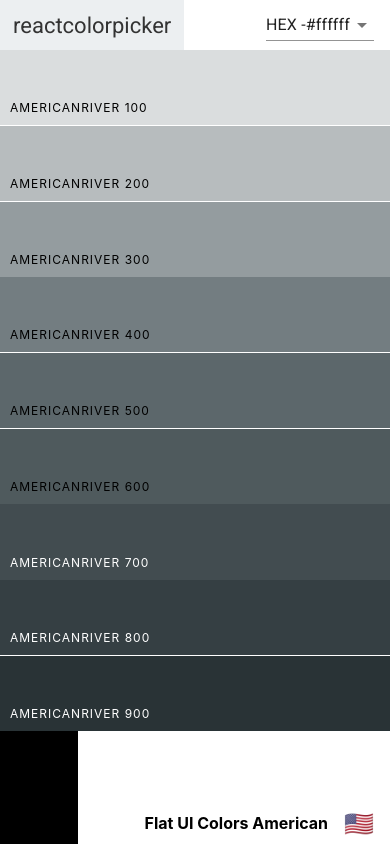
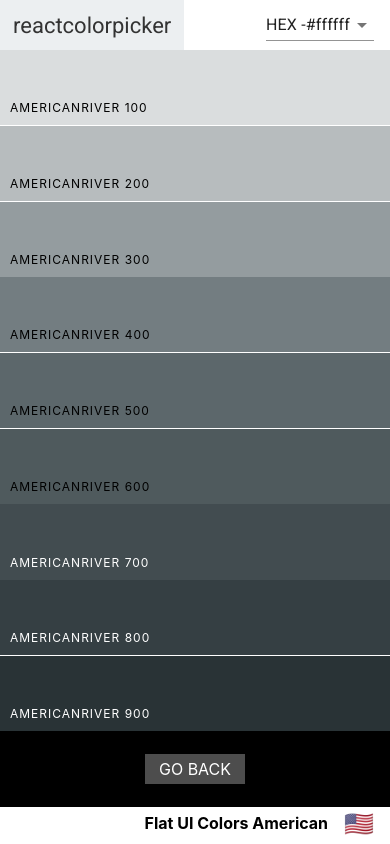
Before and after one commit to Sairoden/colors-app, a React (Create React App) app: page /palette/flat-ui-colors-american/americanriver in a window 390 px wide. Shown: the top 844 px of the page. Built offline with nearby package versions, Linux system fonts and the light colour scheme.

Commit message:
Make ColorBox responsive

```diff
--- a/src/styles/ColorBoxStyles.js
+++ b/src/styles/ColorBoxStyles.js
@@ -15,11 +15,11 @@ export default {
     },
     [sizes.down("lg")]: {
       width: "25%",
-      height: props => (props.showingFullPalette ? "20%" : "50%"),
+      height: props => (props.showingFullPalette ? "20%" : "33.3333%"),
     },
     [sizes.down("md")]: {
       width: "50%",
-      height: props => (props.showingFullPalette ? "10%" : "50%"),
+      height: props => (props.showingFullPalette ? "10%" : "20%"),
     },
     [sizes.down("xs")]: {
       width: "100%",
@@ -130,6 +130,9 @@ export default {
       marginBottom: "0",
       padding: "1rem",
       textTransform: "uppercase",
+      [sizes.down("xs")]: {
+        fontSize: "6rem",
+      },
     },
 
     "& p": {
--- a/src/styles/PaletteStyles.js
+++ b/src/styles/PaletteStyles.js
@@ -1,3 +1,5 @@
+import sizes from "./sizes";
+
 export default {
   Palette: {
     height: "100vh",
@@ -38,5 +40,17 @@ export default {
       textAlign: "center",
       textDecoration: "none",
     },
+    [sizes.down("lg")]: {
+      width: "25%",
+      height: "33.3333%",
+    },
+    [sizes.down("md")]: {
+      width: "50%",
+      height: "20%",
+    },
+    [sizes.down("xs")]: {
+      width: "100%",
+      height: "10%",
+    },
   },
 };
```
